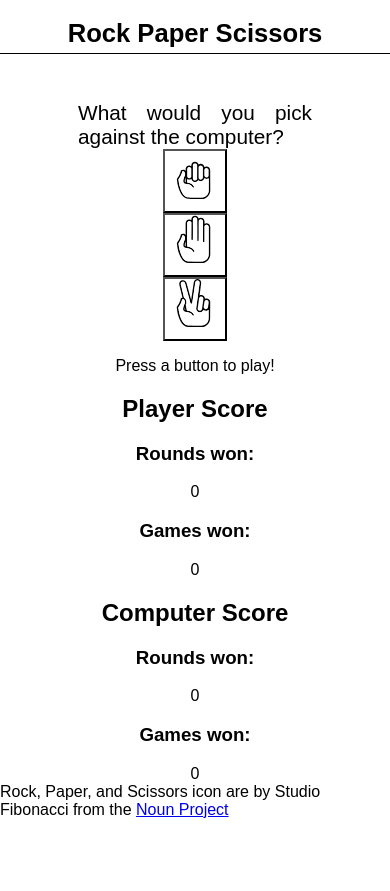
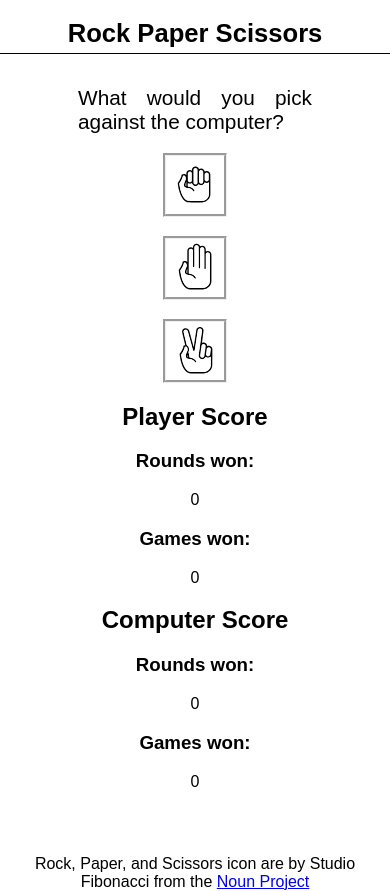
Before and after one commit to es-rene99/rock-paper-scissors, a website: page index.html in a window 390 px wide. Before the commit the page ends 844 px from the top, so only its background shows below. Drawn offline with Linux system fonts and the light colour scheme.

Commit message:
style: included main controls button styles
feat: responsive footer, added generic font fam.

```diff
--- a/index.html
+++ b/index.html
@@ -16,7 +16,7 @@
       <h1 id="title" class="header__title">Rock Paper Scissors</h1>
     </header>
     <main class="main">
-      <div class="main-controls-container">
+      <section class="main-controls-container">
         <label class="main-controls-container__label"
           >What would you pick against the computer?</label
         >
@@ -35,8 +35,9 @@
           ></button>
         </div>
         <div id="results" class="results"></div>
-      </div>
-      <div id="score" class="score">
+      </section>
+
+      <section id="score" class="score-container">
         <div class="score__player">
           <h2 class="score__header">Player Score</h2>
           <h3 class="score__subheader">Rounds won:</h3>
@@ -51,12 +52,12 @@
           <h3>Games won:</h3>
           <span id="computer-game-score">0</span>
         </div>
-      </div>
-      <script src="src/js/script.js"></script>
+      </section>
     </main>
-    <footer>
+    <footer class="footer">
       Rock, Paper, and Scissors icon are by Studio Fibonacci from the
       <a href="https://thenounproject.com/StudioFibonacci/">Noun Project</a>
     </footer>
+    <script src="src/js/script.js"></script>
   </body>
 </html>
--- a/src/css/style.css
+++ b/src/css/style.css
@@ -2,7 +2,7 @@ html,
 body {
   margin: 0;
   padding: 0;
-  font-family: arial;
+  font-family: Arial, sans-serif;
 }
 
 .header {
@@ -24,13 +24,12 @@ body {
 
 .main {
   text-align: center;
-  margin: 12% auto 0 auto;
+  margin: 2rem auto 0 auto;
 }
 
 .main-controls {
   display: flex;
   flex-direction: column;
-  justify-items: center;
 }
 
 .main-controls-container__label {
@@ -46,6 +45,16 @@ body {
   width: 4rem;
   height: 4rem;
   padding: 0;
+  margin-top: 1.18rem;
+  border: 3px groove #eee;
+}
+
+.main-controls__button:hover {
+  border-color: #b1def9;
+}
+
+.main-controls__button:active {
+  border-color: #00f;
 }
 
 .main-controls__button--rock {
@@ -53,9 +62,16 @@ body {
 }
 
 .main-controls__button--paper {
-  background: url(/src/resources/noun-paper.svg) no-repeat center;
+  background: url(/src/resources/noun-paper.svg) no-repeat;
+  background-position: 8px 4px;
 }
 
 .main-controls__button--scissors {
   background: url(/src/resources/noun-scissors.svg) no-repeat center;
+  background-position: 9px 5px;
 }
+
+.footer {
+  text-align: center;
+  margin-top: 4rem;
+}
--- a/src/js/script.js
+++ b/src/js/script.js
@@ -15,7 +15,6 @@ const victoryCount = {
 
 const playerOptions = document.querySelectorAll('button');
 const textResults = document.querySelector('#results');
-textResults.innerHTML = '<p>Press a button to play!</p>';
 
 function displayMessageInTextResults(message) {
   const messageElement = document.createElement('p');
```
